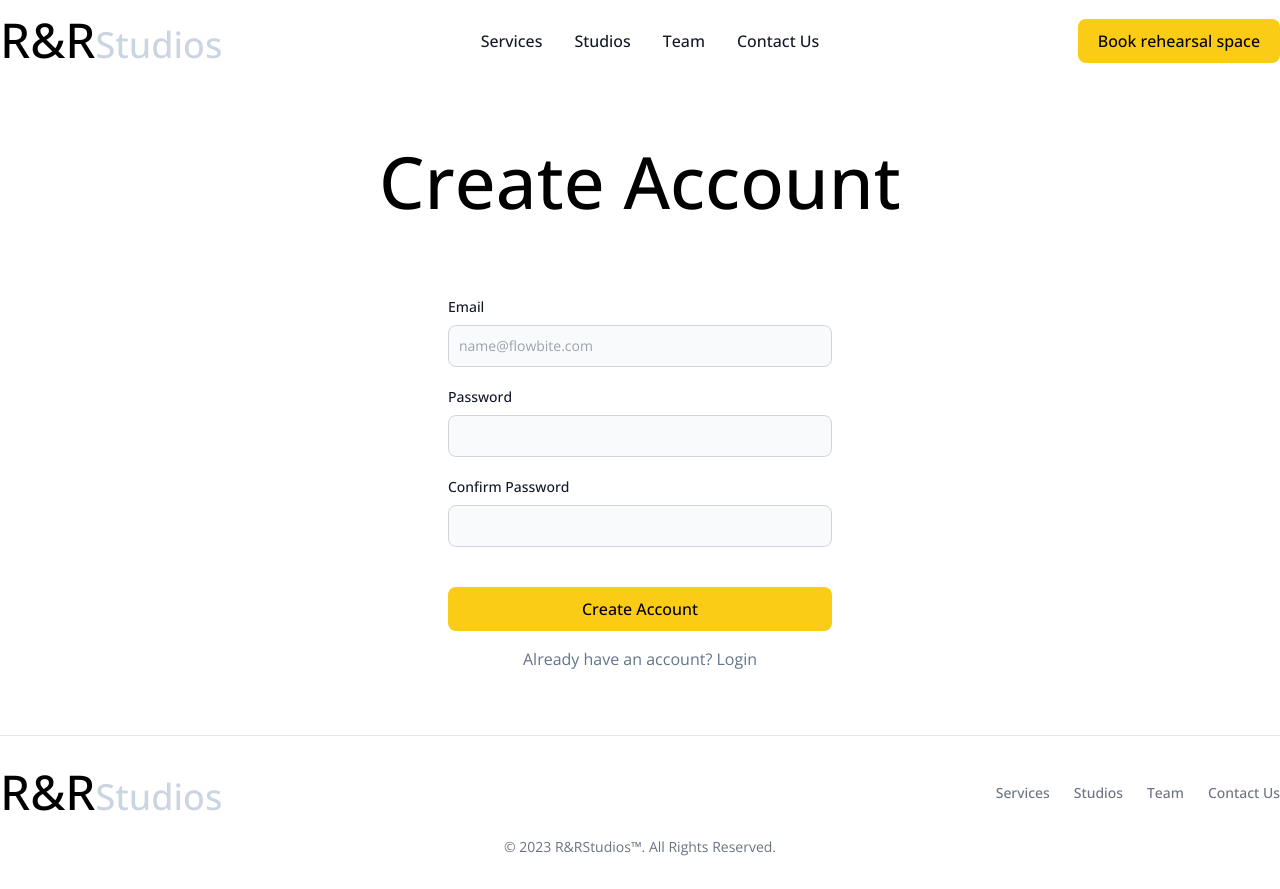
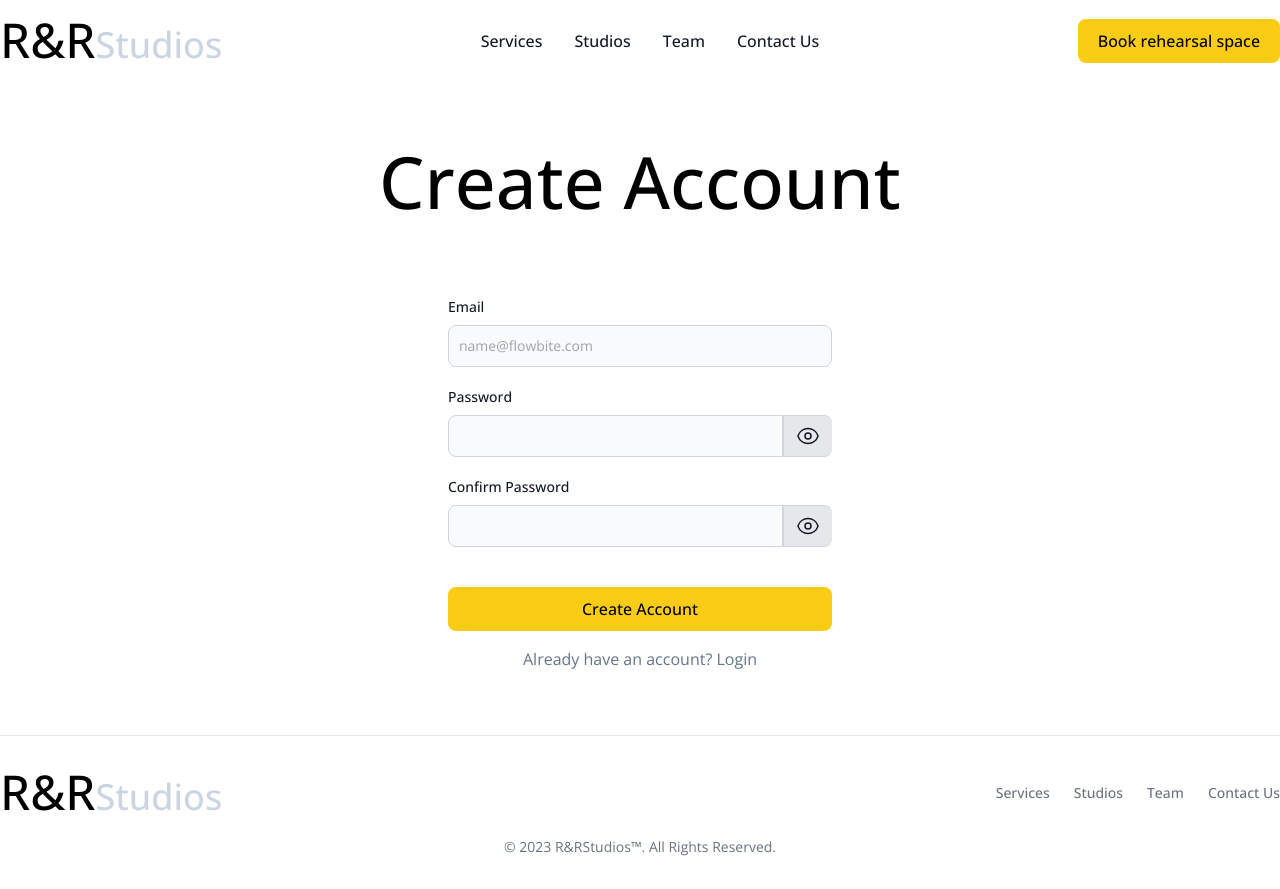
Before and after one commit to NeoMatlala/Recording.Studio, a Nuxt app in the folder RR.UI/: page /create-account in a window 1280 px wide. Built offline with nearby package versions, Linux system fonts and the light colour scheme.

Commit message:
FE client: show/hide password

```diff
--- a/RR.UI/pages/create-account/index.vue
+++ b/RR.UI/pages/create-account/index.vue
@@ -20,11 +20,36 @@
                 </div>
                 <div class="mb-5">
                     <label for="password" class="block mb-2 text-sm font-medium text-gray-900 ">Password</label>
-                    <input type="password" id="password" class="bg-gray-50 border border-gray-300 text-gray-900 text-sm rounded-lg focus:ring-blue-500 focus:border-blue-500 block w-full p-2.5" v-model="user.password" required>
+
+                    <div class="flex">
+                        <input :type="showPassword ? 'text' : 'password'" v-model="user.password" id="password" class="bg-gray-50 border border-gray-300 text-gray-900 text-sm  rounded-l-lg focus:ring-blue-500 focus:border-blue-500 block w-full p-2.5" required>
+                        <span class="inline-flex items-center px-3 text-sm text-gray-900 bg-gray-200 border border-e-0 border-gray-300 rounded-r-lg cursor-pointer" @click="showHidePassword">
+                            <svg v-if="!hidePasswordIcon" xmlns="http://www.w3.org/2000/svg" fill="none" viewBox="0 0 24 24" stroke-width="1.5" stroke="currentColor" class="w-6 h-6">
+                                <path stroke-linecap="round" stroke-linejoin="round" d="M2.036 12.322a1.012 1.012 0 0 1 0-.639C3.423 7.51 7.36 4.5 12 4.5c4.638 0 8.573 3.007 9.963 7.178.07.207.07.431 0 .639C20.577 16.49 16.64 19.5 12 19.5c-4.638 0-8.573-3.007-9.963-7.178Z" />
+                                <path stroke-linecap="round" stroke-linejoin="round" d="M15 12a3 3 0 1 1-6 0 3 3 0 0 1 6 0Z" />
+                            </svg>
+                            <svg v-if="hidePasswordIcon" xmlns="http://www.w3.org/2000/svg" fill="none" viewBox="0 0 24 24" stroke-width="1.5" stroke="currentColor" class="w-6 h-6">
+                                <path stroke-linecap="round" stroke-linejoin="round" d="M3.98 8.223A10.477 10.477 0 0 0 1.934 12C3.226 16.338 7.244 19.5 12 19.5c.993 0 1.953-.138 2.863-.395M6.228 6.228A10.451 10.451 0 0 1 12 4.5c4.756 0 8.773 3.162 10.065 7.498a10.522 10.522 0 0 1-4.293 5.774M6.228 6.228 3 3m3.228 3.228 3.65 3.65m7.894 7.894L21 21m-3.228-3.228-3.65-3.65m0 0a3 3 0 1 0-4.243-4.243m4.242 4.242L9.88 9.88" />
+                            </svg>
+
+                        </span>
+                    </div>
                 </div>
                 <div class="mb-5">
                     <label for="password" class="block mb-2 text-sm font-medium text-gray-900 ">Confirm Password</label>
-                    <input type="password" id="confirmPassword" class="bg-gray-50 border border-gray-300 text-gray-900 text-sm rounded-lg focus:ring-blue-500 focus:border-blue-500 block w-full p-2.5" v-model="user.confirmPassword" required>
+
+                    <div class="flex">
+                        <input :type="showPasswordConfirm ? 'text' : 'password'" v-model="user.confirmPassword" id="confirmPassword" class="bg-gray-50 border border-gray-300 text-gray-900 text-sm  rounded-l-lg focus:ring-blue-500 focus:border-blue-500 block w-full p-2.5" required>
+                        <span class="inline-flex items-center px-3 text-sm text-gray-900 bg-gray-200 border border-e-0 border-gray-300 rounded-r-lg cursor-pointer" @click="showHidePasswordConfirm">
+                            <svg v-if="!hidePasswordIconConfirm" xmlns="http://www.w3.org/2000/svg" fill="none" viewBox="0 0 24 24" stroke-width="1.5" stroke="currentColor" class="w-6 h-6">
+                                <path stroke-linecap="round" stroke-linejoin="round" d="M2.036 12.322a1.012 1.012 0 0 1 0-.639C3.423 7.51 7.36 4.5 12 4.5c4.638 0 8.573 3.007 9.963 7.178.07.207.07.431 0 .639C20.577 16.49 16.64 19.5 12 19.5c-4.638 0-8.573-3.007-9.963-7.178Z" />
+                                <path stroke-linecap="round" stroke-linejoin="round" d="M15 12a3 3 0 1 1-6 0 3 3 0 0 1 6 0Z" />
+                            </svg>
+                            <svg v-if="hidePasswordIconConfirm" xmlns="http://www.w3.org/2000/svg" fill="none" viewBox="0 0 24 24" stroke-width="1.5" stroke="currentColor" class="w-6 h-6">
+                                <path stroke-linecap="round" stroke-linejoin="round" d="M3.98 8.223A10.477 10.477 0 0 0 1.934 12C3.226 16.338 7.244 19.5 12 19.5c.993 0 1.953-.138 2.863-.395M6.228 6.228A10.451 10.451 0 0 1 12 4.5c4.756 0 8.773 3.162 10.065 7.498a10.522 10.522 0 0 1-4.293 5.774M6.228 6.228 3 3m3.228 3.228 3.65 3.65m7.894 7.894L21 21m-3.228-3.228-3.65-3.65m0 0a3 3 0 1 0-4.243-4.243m4.242 4.242L9.88 9.88" />
+                            </svg>
+                        </span>
+                    </div>
                 </div>
                 <button type="submit" class="text-black bg-yellow-400 hover:bg-yellow-500 focus:ring-2 focus:outline-none focus:ring-yellow-400 font-medium rounded-lg text-base w-full  px-5 py-2.5 mt-5 text-center ">Create Account</button>
             </form>
@@ -46,8 +71,10 @@ export default{
                 password: '',
                 confirmPassword: '',
             },
-            // errorMessage : '',
-            // errorDisplay: false
+            showPassword: false,
+            hidePasswordIcon : false,
+            showPasswordConfirm: false,
+            hidePasswordIconConfirm : false
         }
     },
     methods :{
@@ -77,6 +104,24 @@ export default{
                     console.log("Error:", error.message);
                 }
             }
+        },
+        showHidePassword() {
+            this.showPassword = !this.showPassword;
+
+            if (this.showPassword) {
+                this.hidePasswordIcon = true
+            } else {
+                this.hidePasswordIcon = false
+            }
+        },
+        showHidePasswordConfirm() {
+            this.showPasswordConfirm = !this.showPasswordConfirm;
+
+            if (this.showPasswordConfirm) {
+                this.hidePasswordIconConfirm = true
+            } else {
+                this.hidePasswordIconConfirm = false
+            }
         }
     }
 }
--- a/RR.UI/pages/login/index.vue
+++ b/RR.UI/pages/login/index.vue
@@ -10,7 +10,19 @@
                 </div>
                 <div class="mb-5">
                     <label for="password" class="block mb-2 text-sm font-medium text-gray-900">Password</label>
-                    <input type="password" v-model="user.password" id="password" class="bg-gray-50 border border-gray-300 text-gray-900 text-sm rounded-lg focus:ring-blue-500 focus:border-blue-500 block w-full p-2.5" required>
+                    <div class="flex">
+                        <input :type="showPassword ? 'text' : 'password'" v-model="user.password" id="password" class="bg-gray-50 border border-gray-300 text-gray-900 text-sm  rounded-l-lg focus:ring-blue-500 focus:border-blue-500 block w-full p-2.5" required>
+                        <span class="inline-flex items-center px-3 text-sm text-gray-900 bg-gray-200 border border-e-0 border-gray-300 rounded-r-lg cursor-pointer" @click="showHidePassword">
+                            <svg v-if="!hidePasswordIcon" xmlns="http://www.w3.org/2000/svg" fill="none" viewBox="0 0 24 24" stroke-width="1.5" stroke="currentColor" class="w-6 h-6">
+                                <path stroke-linecap="round" stroke-linejoin="round" d="M2.036 12.322a1.012 1.012 0 0 1 0-.639C3.423 7.51 7.36 4.5 12 4.5c4.638 0 8.573 3.007 9.963 7.178.07.207.07.431 0 .639C20.577 16.49 16.64 19.5 12 19.5c-4.638 0-8.573-3.007-9.963-7.178Z" />
+                                <path stroke-linecap="round" stroke-linejoin="round" d="M15 12a3 3 0 1 1-6 0 3 3 0 0 1 6 0Z" />
+                            </svg>
+                            <svg v-if="hidePasswordIcon" xmlns="http://www.w3.org/2000/svg" fill="none" viewBox="0 0 24 24" stroke-width="1.5" stroke="currentColor" class="w-6 h-6">
+                                <path stroke-linecap="round" stroke-linejoin="round" d="M3.98 8.223A10.477 10.477 0 0 0 1.934 12C3.226 16.338 7.244 19.5 12 19.5c.993 0 1.953-.138 2.863-.395M6.228 6.228A10.451 10.451 0 0 1 12 4.5c4.756 0 8.773 3.162 10.065 7.498a10.522 10.522 0 0 1-4.293 5.774M6.228 6.228 3 3m3.228 3.228 3.65 3.65m7.894 7.894L21 21m-3.228-3.228-3.65-3.65m0 0a3 3 0 1 0-4.243-4.243m4.242 4.242L9.88 9.88" />
+                            </svg>
+
+                        </span>
+                    </div>
                 </div>
                 <button type="submit" class="text-black bg-yellow-400 hover:bg-yellow-500 focus:ring-2 focus:outline-none focus:ring-yellow-400 font-medium rounded-lg text-base w-full  px-5 py-2.5 mt-5 text-center">Login</Button>
             </form>
@@ -31,7 +43,9 @@ export default{
             user : {
                 email: '',
                 password: ''
-            }
+            },
+            showPassword: false,
+            hidePasswordIcon : false
         }
     },
     methods: {
@@ -65,6 +79,15 @@ export default{
                     console.log("Error:", error.message);
                 }
             }
+        },
+        showHidePassword() {
+            this.showPassword = !this.showPassword;
+
+            if (this.showPassword) {
+                this.hidePasswordIcon = true
+            } else {
+                this.hidePasswordIcon = false
+            }
         }
     }
 }
```
